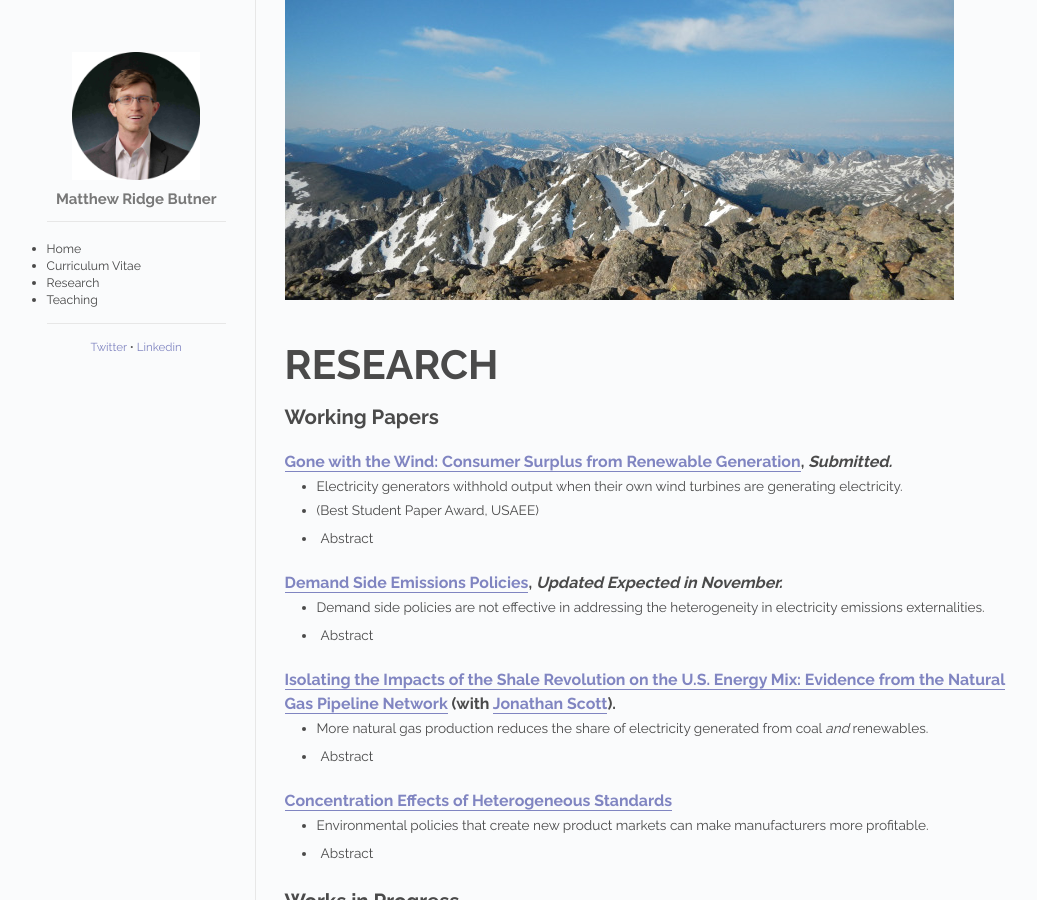
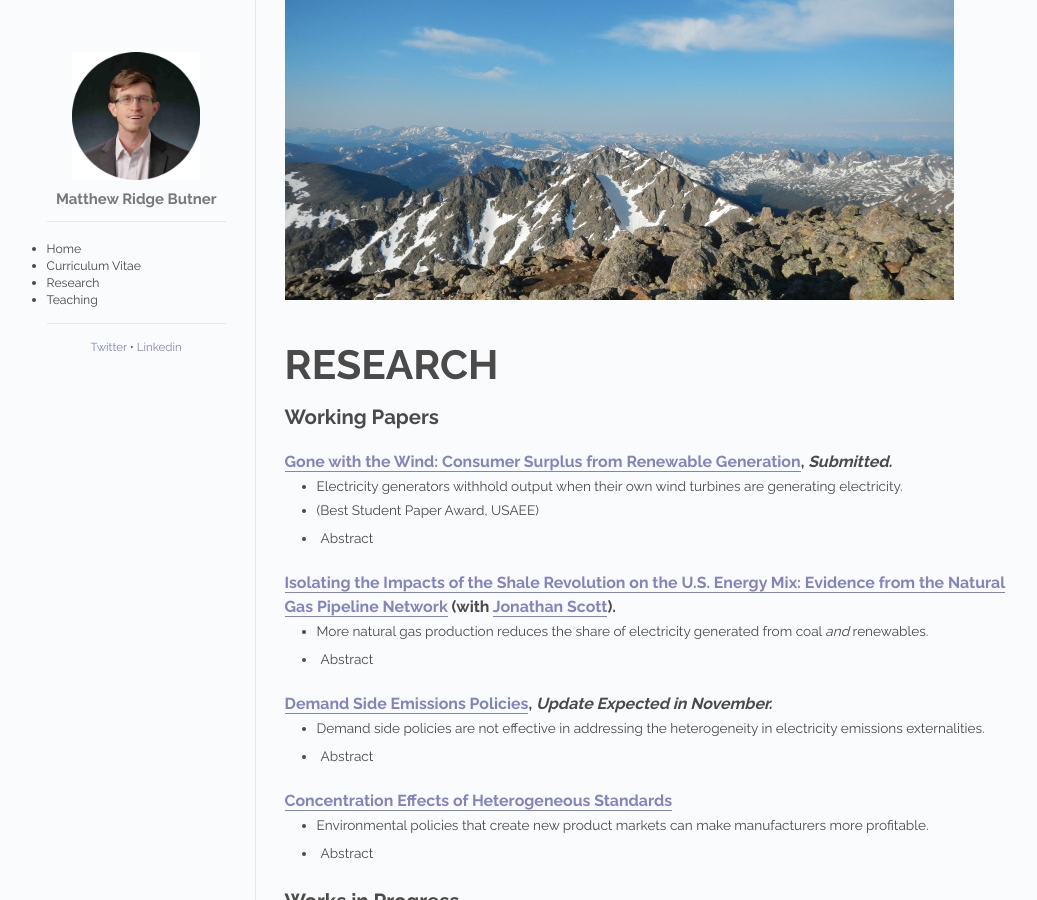
Before and after one commit to mattbutner/mattbutner.github.io, a Jekyll site: the page built from research.md, in a window 1280 px wide. Shown: the whole page, without its empty margins (103-1140 px from the left). Built offline with Jekyll 4.4.1, drawn with Linux system fonts in a browser that asks for light colours.

Commit message:
Update research.md

```diff
--- a/research.md
+++ b/research.md
@@ -18,14 +18,14 @@ date:   2019-03-03 12:00:00
     A majority of the electricity in the United States is cleared in a wholesale electricity market that is structured as a multi-unit, uniform price, auction. Over the past ten years there has been a rapid and large increase in the capacity of renewable electricity generation in these wholesale markets, drastically changing how these markets operate. One consensus is that this renewable generation is decreasing the wholesale price of electricity, as these units displace higher cost electricity generating units. Using a supply function equilibrium framework, I show how increased renewable generation can emphasize the economic incentive to withhold capacity, attenuating the impact of renewable generation on the wholesale price. Taking advantage of detailed data on the largest wholesale electricity market in the United States, I provide direct evidence that horizontally integrated firms that own wind turbines and other assets will withhold their other assets when their own wind turbine is generating electricity.  As a result, over 30% of wind generation is replacing withheld units suggesting a decrease in potential consumer surplus of 3.3 billion US Dollars from 2014 to 2016.</div></div>
 
 
-### [Demand Side Emissions Policies](/filecabinet/demand_side_emissions.pdf), <i>Updated Expected in November.</i>
+### [Isolating the Impacts of the Shale Revolution on the U.S. Energy Mix: Evidence from the Natural Gas Pipeline Network](/filecabinet/Butner_Scott_Shale_Revolution.pdf) (with [Jonathan Scott](https://sites.google.com/site/jbscott18/)).
+- More natural gas production reduces the share of electricity generated from coal <em> and </em> renewables.
+- <div class="container"> <div class="header"><span>Abstract</span> </div> <div class="content"> This paper estimates the long-run effects of the shale revolution on aggregate US electricity fuel mix using pre-existing pipeline infrastructure as quasi-random exposure to an abundance of natural gas. We find that more natural gas deliveries reduces the amount of electricity generated from both coal plants and wind turbines. Even though the shale revolution has been attributed as a key contributor to reducing greenhouse gas emissions from electricity in the U.S., our counterfactual electricity mix implies the impact on total emissions from the shale revolution are neutral because of the substitution patterns across electricity generation technologies. </div></div>
+
+### [Demand Side Emissions Policies](/filecabinet/demand_side_emissions.pdf), <i>Update Expected in November.</i>
 - Demand side policies are not effective in addressing the heterogeneity in electricity emissions externalities.
 - <div class="container"><div class="header"><span>Abstract</span> </div><div class="content">
 When implementing a Pigouvian tax to address an externality, a principle is that the effectiveness of the policy is independent on where the tax is implemented. This would suggest that pricing the emissions associated with the generation, transmission, and distribution of electricity would be equally effective where the electricity is produced, or where it is consumed by residential, industrial, or commercial customers. I use hourly data on power plant generation and pollution emissions from 2010 to 2015 to evaluate alternative policies for addressing emission externalities associated with electricity generation.  I show that demand side policies, focusing on all generation within a given hour, are extremely ineffective in capturing the total variation in emission externalities. Conversely, the second best supply side policy can capture almost all of variation in emission externalities. This suggests that policies designed to address emission externalities should focus on wholesale markets operations and the generation of electricity, not utility retail pricing or demand response programs. </div></div>
-
-### [Isolating the Impacts of the Shale Revolution on the U.S. Energy Mix: Evidence from the Natural Gas Pipeline Network](/filecabinet/Butner_Scott_Shale_Revolution.pdf) (with [Jonathan Scott](https://sites.google.com/site/jbscott18/)).
-- More natural gas production reduces the share of electricity generated from coal <em> and </em> renewables.
-- <div class="container"> <div class="header"><span>Abstract</span> </div> <div class="content"> This paper estimates the long-run effects of the shale revolution on aggregate US electricity fuel mix using pre-existing pipeline infrastructure as quasi-random exposure to an abundance of natural gas. We find that more natural gas deliveries reduces the amount of electricity generated from both coal plants and wind turbines. Even though the shale revolution has been attributed as a key contributor to reducing greenhouse gas emissions from electricity in the U.S., our counterfactual electricity mix implies the impact on total emissions from the shale revolution are neutral because of the substitution patterns across electricity generation technologies. </div></div>
 
 ### [Concentration Effects of Heterogeneous Standards](/filecabinet/refiner_concentration.pdf)
 - Environmental policies that create new product markets can make manufacturers more profitable.
```
